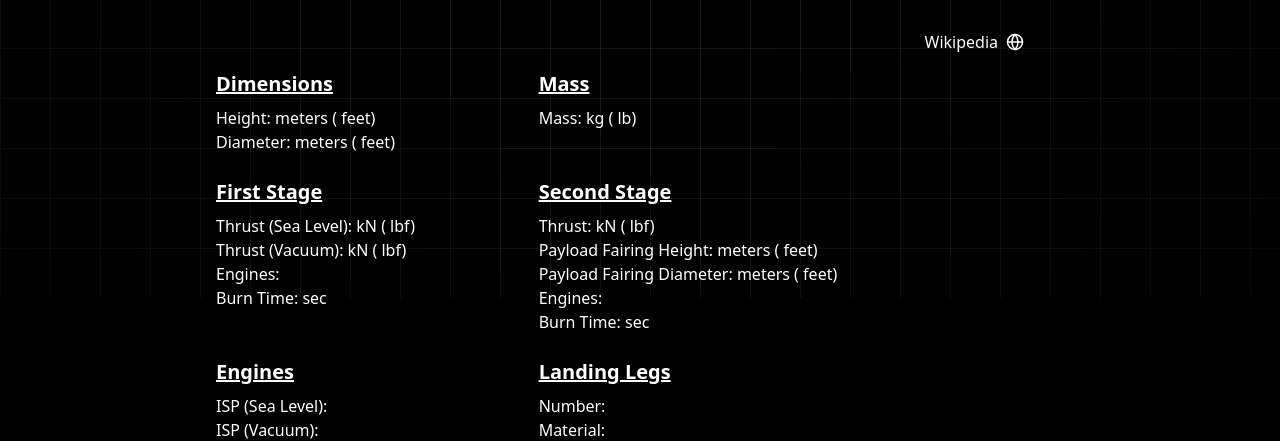
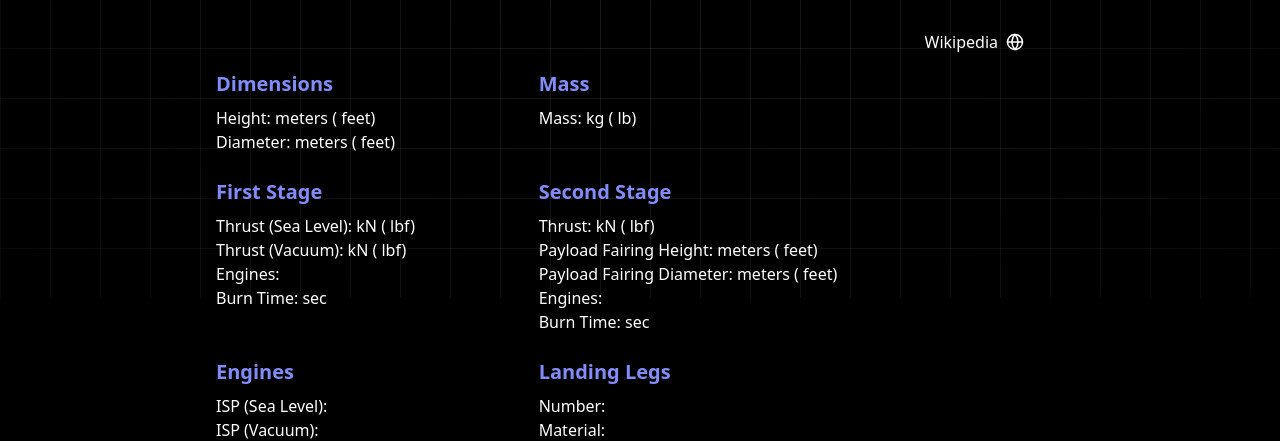
Before and after one commit to Satyajit-Sahoo45/stratforge-assignment, a React (Create React App) app: page /rockets/1 in a window 1280 px wide. Shown: the part 502-943 px from the top of the page. Built offline with nearby package versions, Linux system fonts and the light colour scheme; no server answers.

Commit message:
change text color

```diff
--- a/src/pages/RocketListing.tsx
+++ b/src/pages/RocketListing.tsx
@@ -56,9 +56,9 @@ const RocketsPage = () => {
         {loading ? (
           <div className="flex justify-center items-center h-screen">
             <div className="flex space-x-4">
-              <div className="w-5 h-5 bg-blue-500 rounded-full animate-pulse"></div>
-              <div className="w-5 h-5 bg-blue-500 rounded-full animate-pulse animation-delay-200"></div>
-              <div className="w-5 h-5 bg-blue-500 rounded-full animate-pulse animation-delay-400"></div>
+              <div className="w-5 h-5 bg-indigo-400 rounded-full animate-pulse"></div>
+              <div className="w-5 h-5 bg-indigo-400 rounded-full animate-pulse animation-delay-200"></div>
+              <div className="w-5 h-5 bg-indigo-400 rounded-full animate-pulse animation-delay-400"></div>
             </div>
           </div>
         ) : (
--- a/src/pages/RocketPage.tsx
+++ b/src/pages/RocketPage.tsx
@@ -166,7 +166,7 @@ const RocketDetail = () => {
           <p className="text-lg mb-4">{rocketData?.description}</p>
           <div className="grid grid-cols-1 md:grid-cols-2 gap-6">
             <div>
-              <h2 className="text-xl font-semibold mb-2 underline">
+              <h2 className="text-xl font-semibold mb-2 text-indigo-400">
                 Dimensions
               </h2>
               <p className="text-md">
@@ -179,13 +179,15 @@ const RocketDetail = () => {
               </p>
             </div>
             <div>
-              <h2 className="text-xl font-semibold mb-2 underline">Mass</h2>
+              <h2 className="text-xl font-semibold mb-2 text-indigo-400">
+                Mass
+              </h2>
               <p className="text-md">
                 Mass: {rocketData?.mass.kg} kg ({rocketData?.mass.lb} lb)
               </p>
             </div>
             <div>
-              <h2 className="text-xl font-semibold mb-2 underline">
+              <h2 className="text-xl font-semibold mb-2 text-indigo-400">
                 First Stage
               </h2>
               <p className="text-md">
@@ -205,7 +207,7 @@ const RocketDetail = () => {
               </p>
             </div>
             <div>
-              <h2 className="text-xl font-semibold mb-2 underline">
+              <h2 className="text-xl font-semibold mb-2 text-indigo-400">
                 Second Stage
               </h2>
               <p className="text-md">
@@ -246,7 +248,9 @@ const RocketDetail = () => {
               </p>
             </div>
             <div>
-              <h2 className="text-xl font-semibold mb-2 underline">Engines</h2>
+              <h2 className="text-xl font-semibold mb-2 text-indigo-400">
+                Engines
+              </h2>
               <p className="text-md">
                 ISP (Sea Level): {rocketData?.engines.isp.sea_level}
               </p>
@@ -265,7 +269,7 @@ const RocketDetail = () => {
               <p className="text-md">Type: {rocketData?.engines.type}</p>
             </div>
             <div>
-              <h2 className="text-xl font-semibold mb-2 underline">
+              <h2 className="text-xl font-semibold mb-2 text-indigo-400">
                 Landing Legs
               </h2>
               <p className="text-md">
@@ -276,7 +280,7 @@ const RocketDetail = () => {
               </p>
             </div>
             <div>
-              <h2 className="text-xl font-semibold mb-2 underline">
+              <h2 className="text-xl font-semibold mb-2 text-indigo-400">
                 Payload Weights
               </h2>
               {rocketData?.payload_weights.map((weight) => (
```
